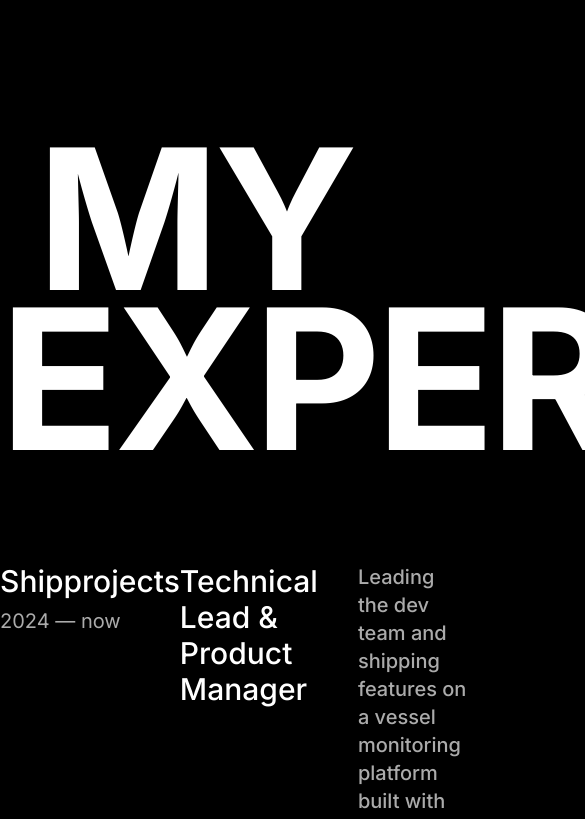
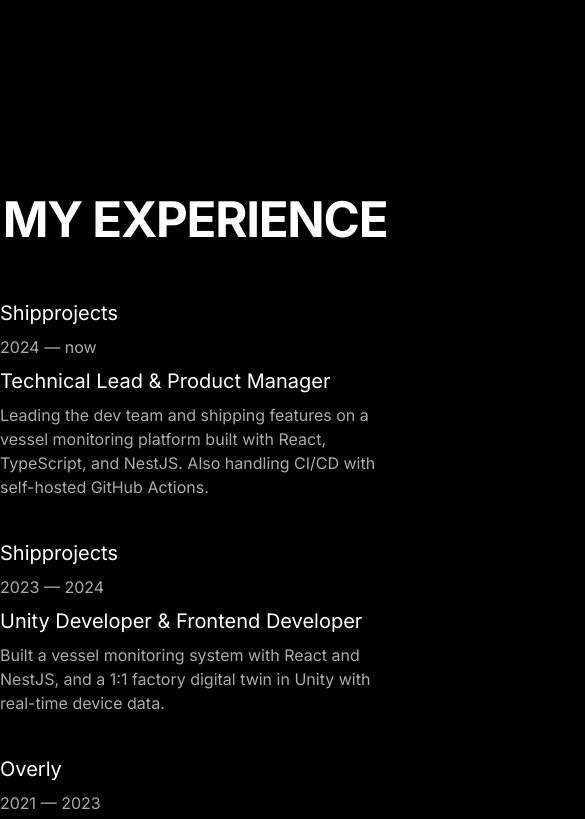
Before and after one commit to Nikseell/portfolio, a React (Vite) app: page / in a window 390 px wide. Shown: the part 3860-4679 px from the top of the page, 585 px wide, since content can reach past the window. Built offline with nearby package versions, Linux system fonts and the light colour scheme.

Commit message:
Experience section responsive

```diff
--- a/src/sections/Experience.tsx
+++ b/src/sections/Experience.tsx
@@ -2,22 +2,24 @@
 
 const Experience = () => {
   return (
-    <section>
-      <h1 className="uppercase font-bold text-[196px] leading-40 tracking-tight pb-26 text-center">My experience</h1>
+    <section className="@container">
+      <h1 className="uppercase font-bold text-[clamp(42px,12.6cqi,200px)] leading-40 tracking-tight text-center lg:pb-20">
+        My experience
+      </h1>
       <div className="flex flex-col gap-10">
         {experienceData.map((experience) => (
           <div
             key={experience.title}
-            className="flex"
+            className="flex flex-col lg:flex-row gap-2"
           >
             <div className="flex-1 flex flex-col gap-2">
-              <p className="text-3xl font-medium">{experience.company}</p>
-              <p className="text-text-muted text-xl">
+              <p className="text-xl xl:text-3xl">{experience.company}</p>
+              <p className="text-text-muted text-base xl:text-xl">
                 {experience.startDate} — {experience.endDate}
               </p>
             </div>
-            <p className="flex-1 text-3xl font-medium max-w-md">{experience.title}</p>
-            <p className="flex-1 text-xl text-text-muted font-medium px-10">{experience.description}</p>
+            <p className="flex-1 text-xl xl:text-3xl max-w-md">{experience.title}</p>
+            <p className="flex-1 text-base xl:text-xl text-text-muted xl:px-10">{experience.description}</p>
           </div>
         ))}
       </div>
```
